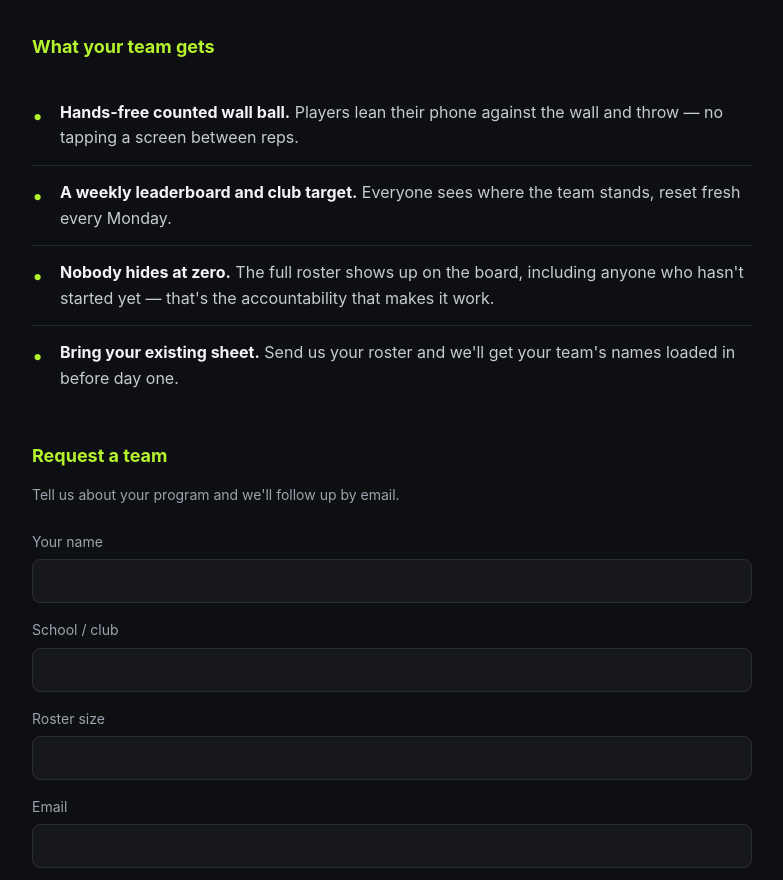
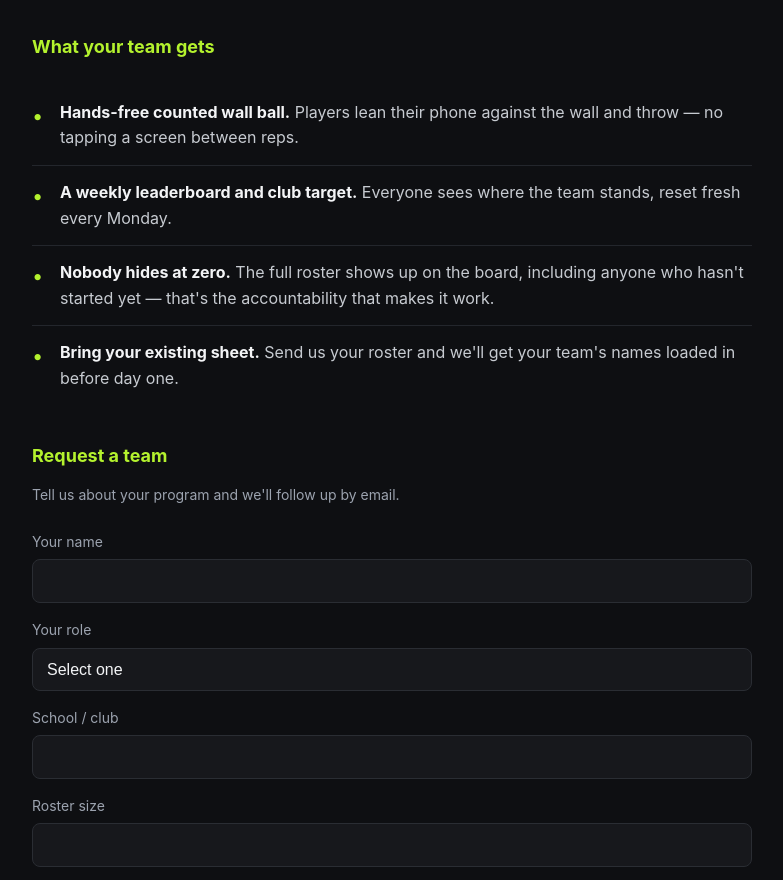
Before and after one commit to calvinpetkus-alt/the-wall-legal, a plain HTML site: page teams.html in a window 1280 px wide. Shown: the part 181-1061 px from the top of the page, without its empty margins (248-1031 px from the left). Drawn offline with Linux system fonts and the light colour scheme.

Commit message:
Add role field (Head Coach / Assistant Coach / Athletic Director / Other) to team request form

```diff
--- a/teams.html
+++ b/teams.html
@@ -32,11 +32,12 @@
 
   form { margin-top: 24px; }
   label { display: block; font-size: 14px; color: #9CA3AF; margin: 16px 0 6px; }
-  input {
+  input, select {
     width: 100%; box-sizing: border-box; background: #17181C; color: #F3F4F6;
     border: 1px solid #2A2D33; border-radius: 8px; padding: 12px 14px; font-size: 16px;
   }
-  input:focus { outline: none; border-color: #B4F22E; }
+  select { appearance: none; -webkit-appearance: none; }
+  input:focus, select:focus { outline: none; border-color: #B4F22E; }
   button {
     margin-top: 24px; background: #B4F22E; color: #0E0F12; border: none;
     border-radius: 8px; padding: 14px 24px; font-size: 16px; font-weight: 600;
@@ -70,6 +71,15 @@
     <label for="name">Your name</label>
     <input type="text" id="name" name="name" required>
 
+    <label for="role">Your role</label>
+    <select id="role" name="role" required>
+      <option value="" disabled selected>Select one</option>
+      <option value="Head Coach">Head Coach</option>
+      <option value="Assistant Coach">Assistant Coach</option>
+      <option value="Athletic Director">Athletic Director</option>
+      <option value="Other">Other</option>
+    </select>
+
     <label for="school">School / club</label>
     <input type="text" id="school" name="school" required>
 
```
